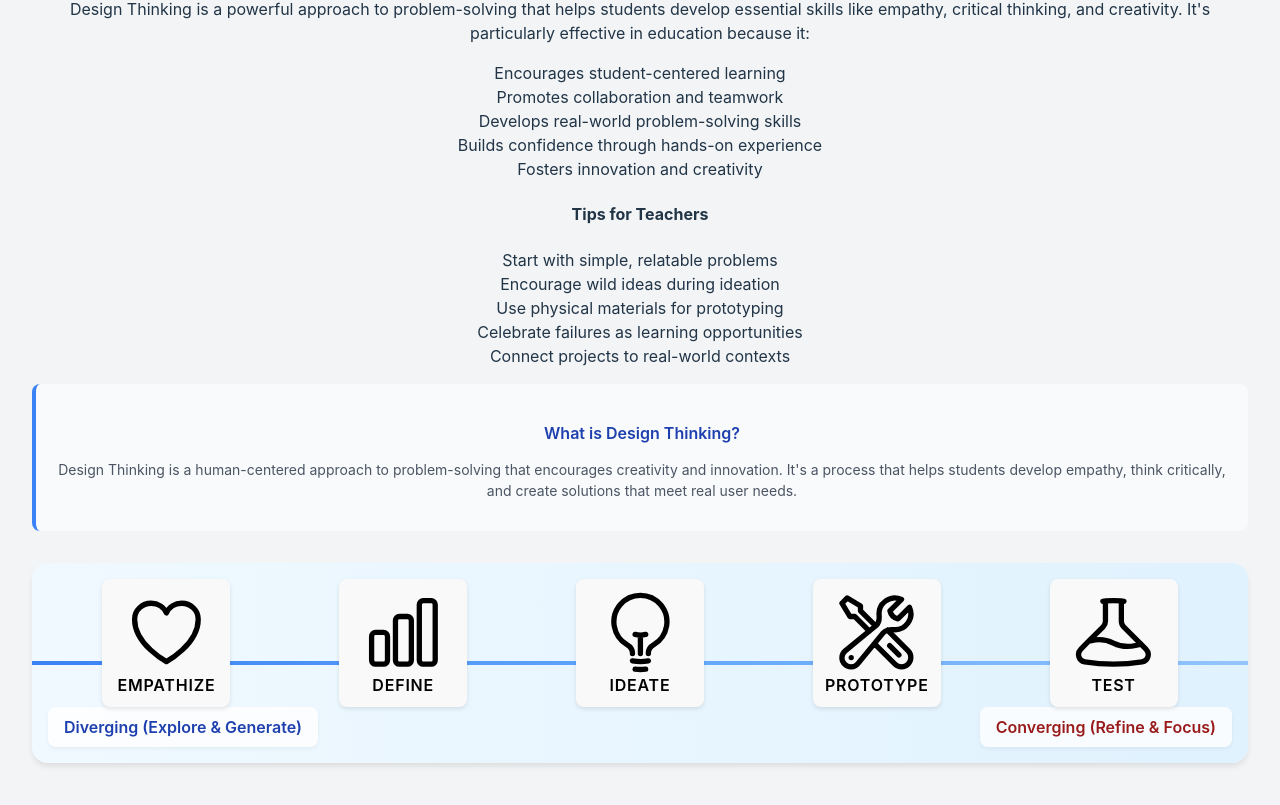
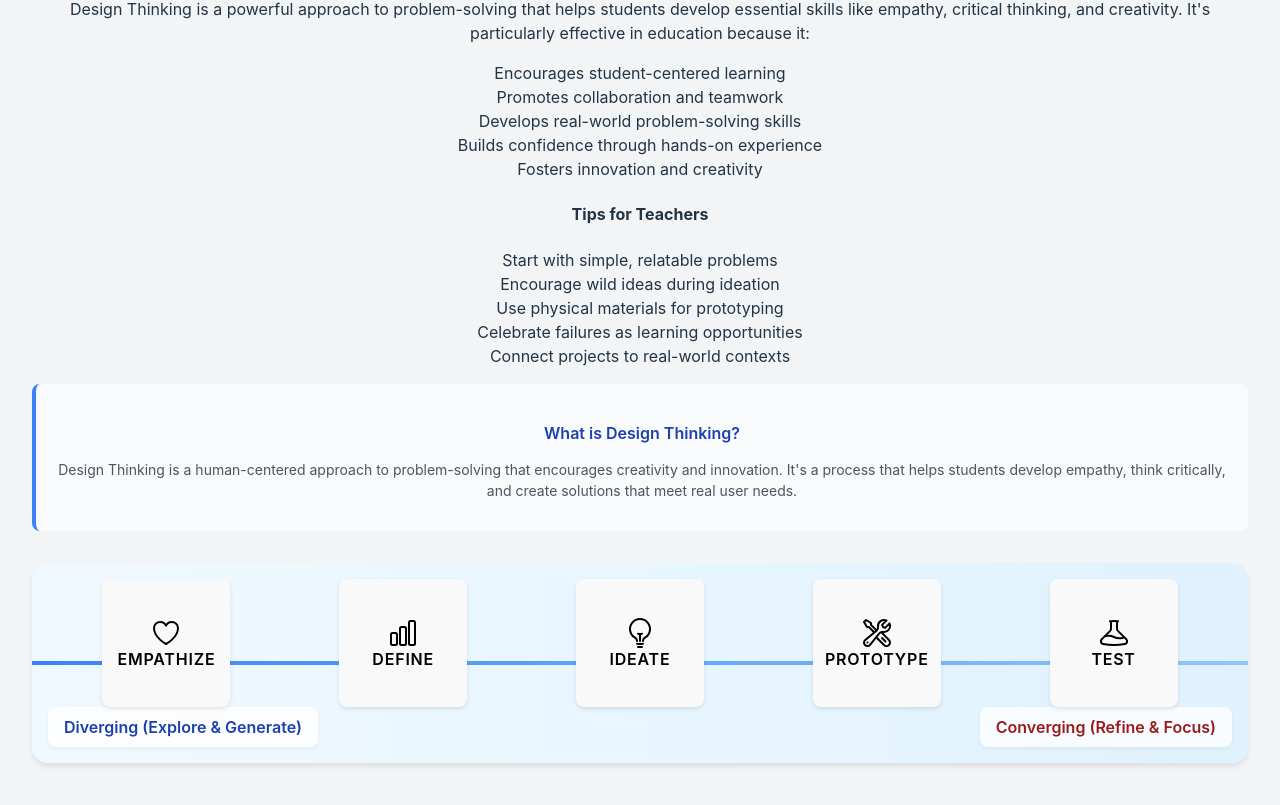
Before and after one commit to djeich/dt-session-planner, a React (Vite) app: page / in a window 1280 px wide. Shown: the part 411-1216 px from the top of the page. Built offline with nearby package versions, Linux system fonts and the light colour scheme.

Commit message:
fix: constrain phase icon size and prevent overflow

```diff
--- a/src/App.tsx
+++ b/src/App.tsx
@@ -101,10 +101,10 @@ function App() {
                     onClick={() => setSelectedPhase(phase)}
                     className={`phase-button w-32 h-32 flex flex-col items-center justify-center px-0 py-0 rounded-xl font-semibold text-lg border-2 shadow transition-all duration-200 bg-gradient-to-br ${phaseColors[phase]} ${
                       selectedPhase === phase ? 'scale-105 ring-4 ring-blue-300' : 'hover:scale-105 hover:ring-2 hover:ring-blue-200'
-                    }`}
+                    } overflow-hidden`}
                     style={{ minWidth: '8rem', minHeight: '8rem', maxWidth: '8rem', maxHeight: '8rem' }}
                   >
-                    <Icon className="w-12 h-12 mb-2" />
+                    <Icon className="w-8 h-8 object-contain shrink-0 mb-2" style={{ maxWidth: '2rem', maxHeight: '2rem' }} />
                     <span className="text-base font-bold tracking-wide mt-1">{phase.toUpperCase()}</span>
                   </button>
                   <span className="tooltip-text">{phaseDescriptions[phase]}</span>
```
